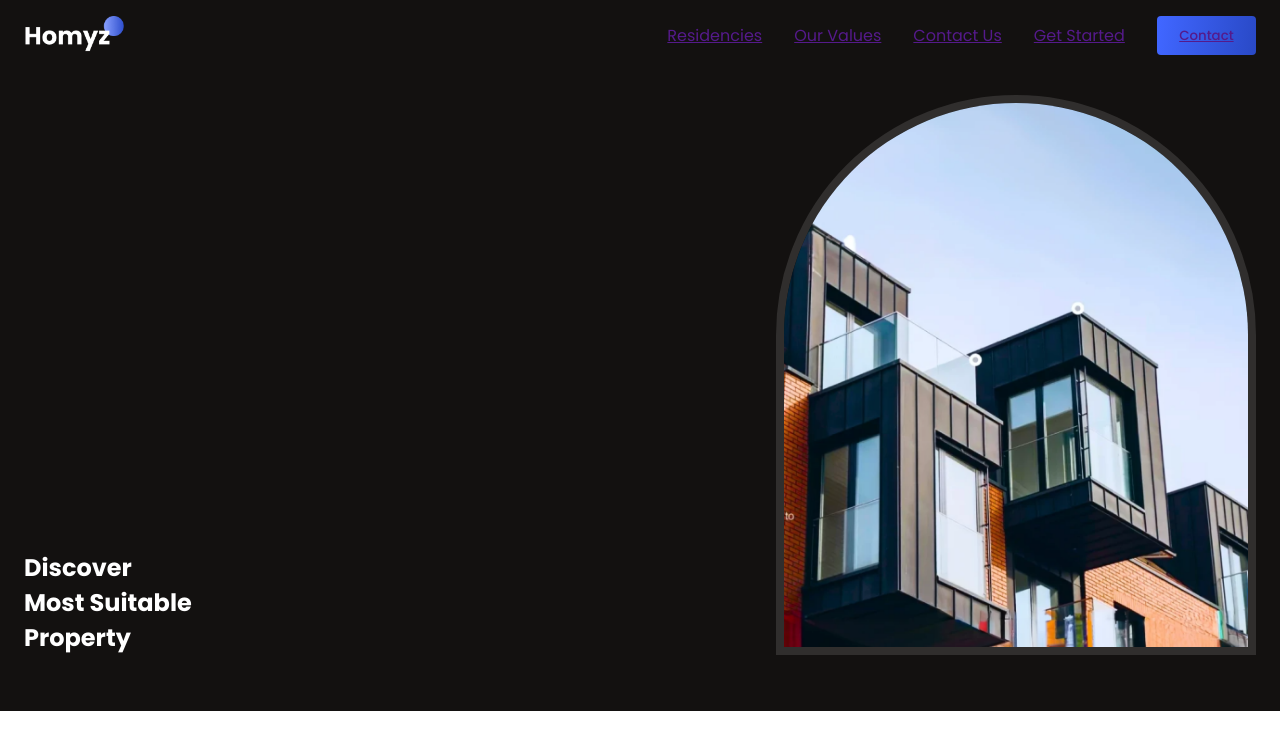
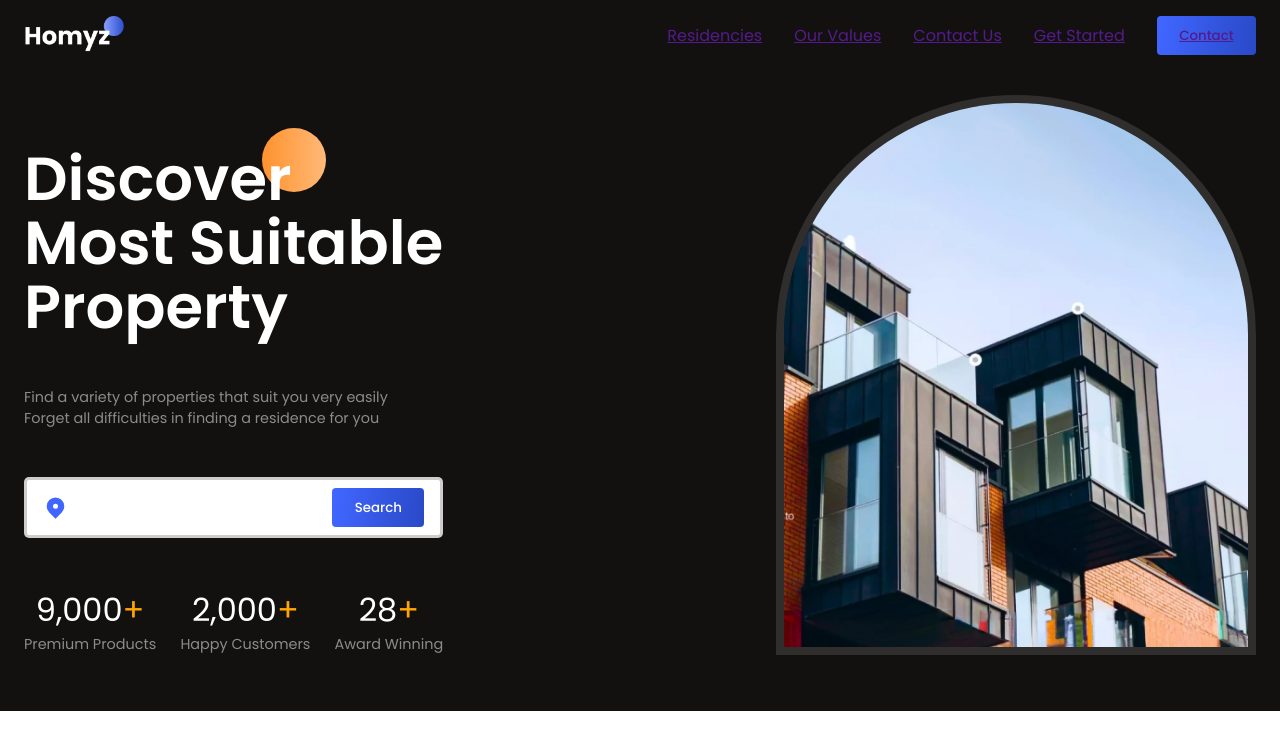
Before and after one commit to noahnoahnoahtran/Web_Dev, a React (Create React App) app in the folder Website/8_real_estate/: page / in a window 1280 px wide. Shown: the top 750 px of the page. Built offline with nearby package versions, Linux system fonts and the light colour scheme.

Commit message:
add title, description, search bar and stats

```diff
--- a/Website/8_real_estate/package.json
+++ b/Website/8_real_estate/package.json
@@ -8,7 +8,9 @@
     "@testing-library/react": "^16.3.2",
     "@testing-library/user-event": "^13.5.0",
     "react": "^19.2.3",
+    "react-countup": "^6.5.3",
     "react-dom": "^19.2.3",
+    "react-icons": "^5.5.0",
     "react-scripts": "5.0.1",
     "web-vitals": "^2.1.4"
   },
--- a/Website/8_real_estate/public/index.html
+++ b/Website/8_real_estate/public/index.html
@@ -30,7 +30,7 @@
       work correctly both with client-side routing and a non-root public URL.
       Learn how to configure a non-root public URL by running `npm run build`.
     -->
-    <title>React App</title>
+    <title>Homyz</title>
   </head>
   <body>
     <noscript>You need to enable JavaScript to run this app.</noscript>
--- a/Website/8_real_estate/src/components/hero/hero.css
+++ b/Website/8_real_estate/src/components/hero/hero.css
@@ -9,6 +9,63 @@
   justify-content: space-between;
   align-items: flex-end;
 }
+
+/* left side */
+
+.hero-left {
+  gap: 3rem;
+}
+
+.hero-title {
+  position: relative;
+  z-index: 1;
+}
+
+.hero-title > h1 {
+  font-weight: 600;
+  font-size: 3.8rem;
+  line-height: 4rem;
+}
+
+.orange-circle {
+  height: 4rem;
+  width: 4rem;
+  background: var(--orange-gradient);
+  border-radius: 999px;
+  position: absolute;
+  right: 28%;
+  top: -10%;
+  z-index: -1;
+}
+
+.search-bar {
+  background-color: white;
+  border-radius: 5px;
+  border: 3px solid rgba(120, 120, 120, 0.374);
+  padding: 0.5rem 1rem;
+  justify-content: space-between;
+  width: 100%;
+}
+
+.search-bar > input {
+  border: none;
+  outline: none;
+}
+
+.stats {
+  width: 100%;
+  justify-content: space-between;
+}
+
+.stat > :nth-child(1) {
+  font-size: 2rem;
+}
+
+.stat > :nth-child(1) > :last-child {
+  color: orange;
+}
+
+/* right side */
 
 .image-container {
   width: 30rem;
--- a/Website/8_real_estate/src/components/hero/hero.jsx
+++ b/Website/8_real_estate/src/components/hero/hero.jsx
@@ -1,17 +1,56 @@
 import React from "react";
 import "./Hero.css";
+import { HiLocationMarker } from "react-icons/hi";
+import CountUp from "react-countup";
 
 function Hero() {
   return (
     <section className="hero-wrapper">
       <div className="paddings innerWidth flexCenter hero-container">
-        <div className="hero-left">
+        <div className="flexColStart hero-left">
           <div className="hero-title">
+            <div className="orange-circle" />
             <h1>
               Discover <br />
               Most Suitable <br />
               Property
             </h1>
+          </div>
+          <div className="flexColStart hero-des">
+            <span className="secondaryText">
+              Find a variety of properties that suit you very easily
+            </span>
+            <span className="secondaryText">
+              Forget all difficulties in finding a residence for you
+            </span>
+          </div>
+          <div className="flexCenter search-bar">
+            <HiLocationMarker color="var(--blue)" size={25} />
+            <input type="text" />
+            <button className="button">Search</button>
+          </div>
+          <div className="flexCenter stats">
+            <div className="flexColCenter stat">
+              <span>
+                <CountUp start={8800} end={9000} duration={4} />
+                <span>+</span>
+              </span>
+              <span className="secondaryText">Premium Products</span>
+            </div>
+            <div className="flexColCenter stat">
+              <span>
+                <CountUp start={1950} end={2000} duration={4} />
+                <span>+</span>
+              </span>
+              <span className="secondaryText">Happy Customers</span>
+            </div>
+            <div className="flexColCenter stat">
+              <span>
+                <CountUp end={28} />
+                <span>+</span>
+              </span>
+              <span className="secondaryText">Award Winning</span>
+            </div>
           </div>
         </div>
         <div className="flexCenter hero-right">
--- a/Website/8_real_estate/src/index.css
+++ b/Website/8_real_estate/src/index.css
@@ -1,7 +1,9 @@
 :root {
+  --secondary: rgba(255, 255, 255, 0.78);
   --black: #131110;
-  --secondary: rgba(255, 255, 255, 0.78);
+  --blue: #4066ff;
   --blue-gradient: linear-gradient(97.05deg, #4066ff 3.76%, #2949c6 100%);
+  --orange-gradient: linear-gradient(270deg, #ffb978 0%, #ff922d 100%);
 }
 
 * {
@@ -28,6 +30,25 @@
   flex-wrap: wrap;
 }
 
+.flexColCenter {
+  display: flex;
+  justify-content: center;
+  align-items: center;
+  flex-direction: column;
+}
+
+.flexColStart {
+  display: flex;
+  flex-direction: column;
+  justify-content: center;
+  align-items: flex-start;
+}
+
+.secondaryText {
+  color: rgb(140 139 139);
+  font-size: 0.9rem;
+}
+
 .button {
   font-weight: 500;
   padding: 0.6rem 1.4rem;
```
Also changed, not shown: 1 other file (tests, documents, lock files or other folders).
